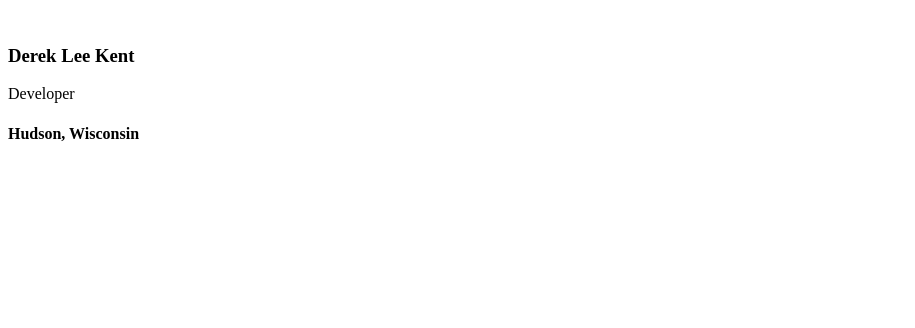
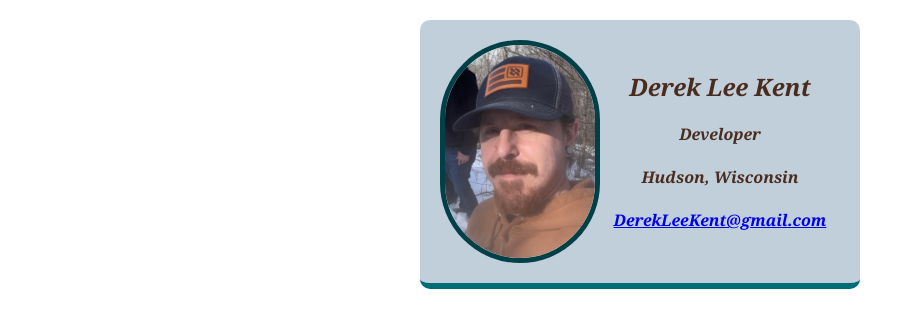
Before and after one commit to DkXLed/business-card, a plain HTML site: page index.html in a window 1280 px wide. Shown: the whole page, without its empty margins (0-915 px from the left). Drawn offline with Linux system fonts and the light colour scheme.

Commit message:
added styling and email link

```diff
--- a/index.html
+++ b/index.html
@@ -4,14 +4,19 @@
     <meta charset="UTF-8">
     <meta name="viewport" content="width=device-width, initial-scale=1.0">
     <title>Derek Kent's Business Card</title>
+    <link rel="stylesheet" href="style.css">
 </head>
 <body>
     <div class="card">
-        <img class="avatar" src="">
-        <div>
-            <h3>Derek Lee Kent</h3>
+        <img
+            src="images/avatar.jpg"
+            alt="Derek Kent looking at camera with a slight smile and a winter background"
+            class="avatar">
+        <div class="user-info">
+            <h2>Derek Lee Kent</h2>
             <p>Developer</p>
             <h4>Hudson, Wisconsin</h4>
+            <h4><a href="mailto:example@email.com?subject=Inquiry about your services&body=Hello, I'd like to learn more about your offerings.">DerekLeeKent@gmail.com</a></h4>
         </div>
     </div>
 </body>
--- /dev/null
+++ b/style.css
@@ -0,0 +1,36 @@
+body {
+    margin: 20px;
+    font-family: Georgia, 'Times New Roman', Times, serif;
+}
+
+.avatar {
+    width: 150px;
+    border: 5px solid #004046;
+    border-radius: 80px;
+}
+
+.card {
+    width: 400px;
+    margin: 0 auto;
+    padding: 20px;
+    display: flex;
+    justify-content: space-around;
+    text-align: center;
+    background: #c1cfda;
+    color: #492c1d;
+    border-bottom: 6px solid #006d77;
+    font-style: italic;
+    border-radius: 10px;
+}
+
+.border-blue {
+    border: 1px dotted blue;
+}
+
+.user-info {
+    margin: auto;
+}
+
+p {
+    font-weight: bold;
+}
```
Also changed, not shown: images/avatar.jpg (added).
